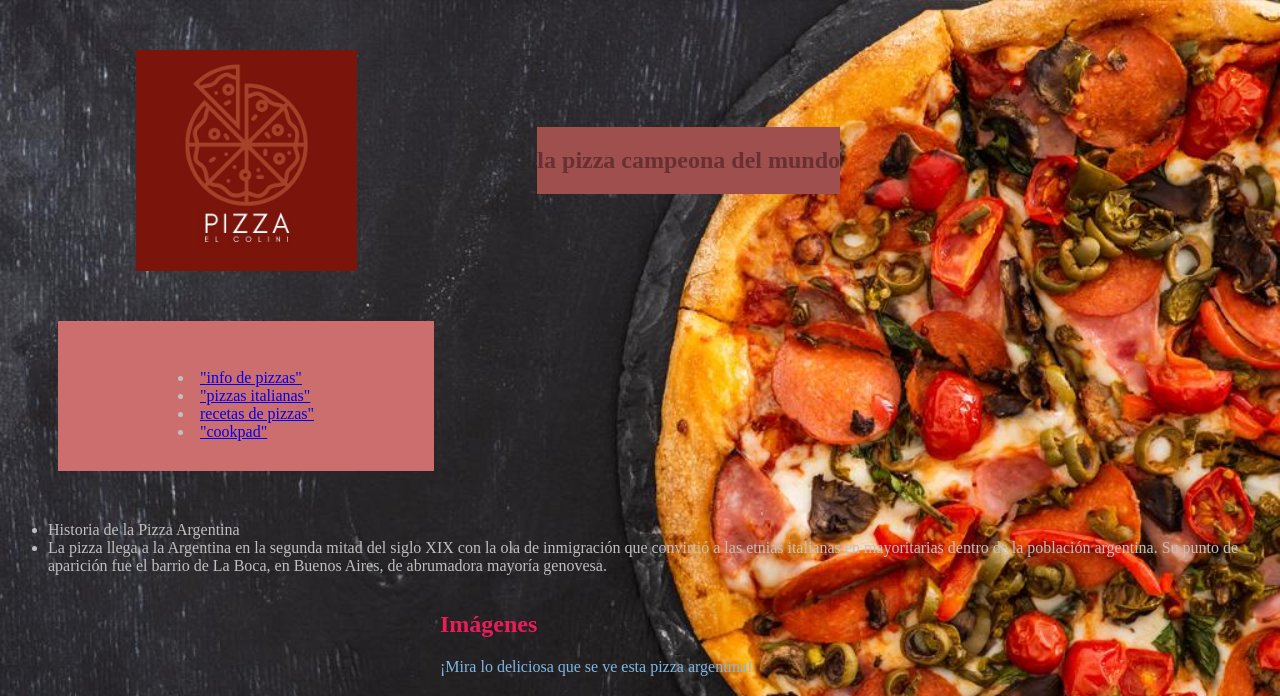
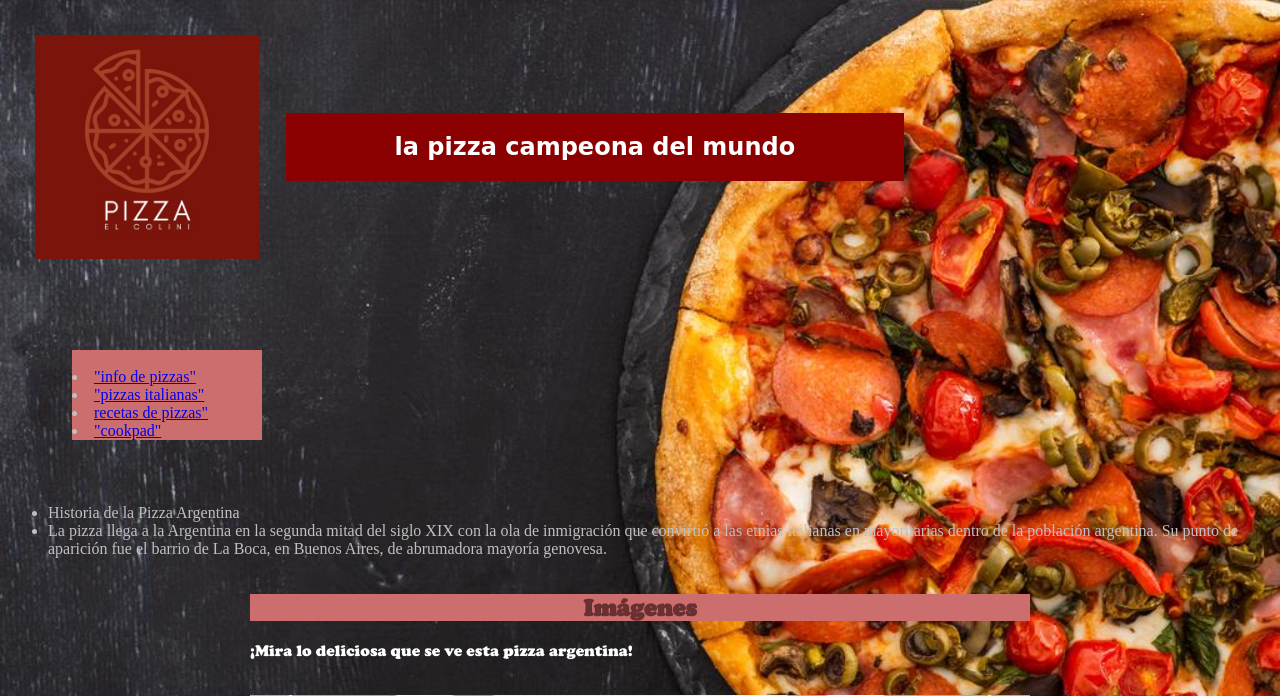
Before and after one commit to ashel028/frondend.pz, a PHP site: page / in a window 1280 px wide. Shown: the top 696 px of the page. Run offline with PHP 8.4, Linux system fonts and the light colour scheme.

Commit message:
Add files via upload

```diff
--- a/css/estilo.css
+++ b/css/estilo.css
@@ -1,6 +1,7 @@
-body {
-  background-color: ;}
-li{color:silver;}
+
+li{color:silver;
+font-family: "apple";
+}
 .colors {color:silver;}
 p {color: #81B7E2;}
 
@@ -16,13 +17,12 @@ body {
   }
 
   body {
-    background: white url(log.gif) no.repeat fixed 50% 50%;
+    background: white url(log.gif)
+    no.repeat fixed 50% 50%;
   }
 
- header {background-color: #78281F
-   padding: 30px;
-     margin: 50px;
-       width: 70%;
+ header {
+       width: 70vw;
        display: flex;
        flex-direction: row;
        align-items: center;
@@ -30,79 +30,122 @@ body {
 
       }
 
-      .encabezadologo{
-        background-color: #78281F
-        display: flex;
-        width: 25%;
-        height: 95%;
+      @import url('https://fonts.googleapis.com/css2?family=Bagel+Fat+One&display=swap');
+
+      @font-face {
+        font-family: "apple";
+        src: url("../fuentes/ARLRDBD.ttf")
+        format("truetype");
+
+        font-family: "tit";
+        src: url("../fuentes/COOPBL.ttf")
+        format("truetype");
       }
 
-      .encabezadotitulo{ display: flex;
+
+      a:active{color: yellow;}
+      a:hover{color: green;}
+
+
+      .encabezadologo{
+        font-family: "tit";
+        background-color: #8b0000;
+        display: flex;
+        justify-content: center;
+        width: 25%;
+        height: 75%;
+        margin: 3%;
+      }
+
+      .encabezadotitulo{
+        font-family: 'Bagel Fat One', cursive;
+         display: flex;
         flex-direction: row;
         align-items: center;
         justify-content: space-around;
-        background-color:#a04f4f;
-        margin: 25px;
+        background-color:#8b0000;
+
+        width: 60vw;
+        height: 95%;
       }
 
 
 
-footer {background-color: #a04f4f;
-    padding: 30px;
-      margin: 50px;
-        width: 70%;
-        display: flex;
-        flex-direction: row;
-        align-items: center;
-        justify-content: space-around;
-      }
+
 
  .encabezadoimg{
+   font-family: "tit";
    display: flex;
      flex-direction: row;
      align-items: center;
      justify-content: space-around;
 }
 
+.image{
+  font-family: "tit";
+  background-color: #cd6e6e;
+  display: flex; justify-content:center;
+  margin:
+}
+.imgpiza{
+width: 35%;
+}
+
+
+
   .encabezadoingredientes{
+    font-family: "tit";
     display: flex; justify-content:center;
     background-color: #cd6e6e;
-  padding: 30px;
-    margin: 50px;
+
       width: 25%;
+        font-size: 95%;
       }
 
-    .encabezadopreparacion{display:flex;
+    .encabezadopreparacion{
+      font-family: "tit";
+      display:flex;
+      justify-content: center;
       background-color: #cd6e6e;
-       padding: 30px;
-        margin: 50px;
+
           width: 25%;
-
+  font-size: 95%;
           }
 
-      .encabezadovideos{display: flex;
+      .encabezadovideos{
+        font-family: "tit";
+        display: flex;
         flex-direction:center;
 justify-content: center;
         background-color: #cd6e6e;
-          padding: 30px;
-            margin: 5px;
               width: 35%;
+              font-size: 95%;
               }
 
         .encabezadomaps{
           display: flex;
           justify-content: center;
+          font-family: "tit";
+          margin: 3%;
+          width: 60%;
               }
+              footer {
+                      margin: 3%;
+                      width: 45%;
+                      display: flex;
+                      flex-direction: row;
+                      align-items: center;
+                      justify-content: space-around;
+                      font-size: 90%;
+                      }
 
 
 
                 .encabezadodirecciones{
                   display: flex;
-                    flex-direction: row;
-                    align-items: center;
-                    justify-content: space-around;
+                  flex-direction: column;
+                  justify-content: center;
                   background-color: #cd6e6e;
-                     padding: 30px;
-                      margin: 50px;
-                        width: 25%;
+                  margin: 5vw;
+                  width: 15%;
                 }
--- a/index.html
+++ b/index.html
@@ -5,7 +5,7 @@
   <meta name="keywords" content="">
   <meta name="author" content=" axel goñi">
   <meta name="viewport" content="width=device-width, initial-scale=1.0">
-  <title>pizza santopietro</title>
+  <title>colini</title>
   <link rel="stylesheet" href="./css/estilo.css">
 
 </head>
@@ -19,7 +19,7 @@
 
     <section class="encabezadotitulo">
 
-      <h1 style="color:#683030"> la pizza campeona del mundo</h1>
+      <h1 style="color:white"> la pizza campeona del mundo</h1>
 
     </section>
 
@@ -32,10 +32,10 @@
   <section class="encabezadodirecciones">
   <nav>
 <br>
-    <li><a href="https://es.wikipedia.org/wiki/Pizza_en_Argentina">"info de pizzas"</a>
-      <li><a href="https://www.pizzabrossa.com.ar/?gclid=CjwKCAjw4ZWkBhA4EiwAVJXwqQFYcmIkXCt8bz_bA4SAjdwZispacFa0Dgj3WFB0BuC3ioF2R8dDGhoCAp0QAvD_BwE">"pizzas italianas"</a>
-        <li><a href="https://www.recetasgratis.net/receta-de-pizza-casera-31391.html">recetas de pizzas"</a>
-          <li><a href="https://cookpad.com/ar/buscar/pizzas">"cookpad"</a>
+    <li><a href="https://es.wikipedia.org/wiki/Pizza_en_Argentina"target="_blank">"info de pizzas"</a>
+      <li><a href="https://www.pizzabrossa.com.ar/?gclid=CjwKCAjw4ZWkBhA4EiwAVJXwqQFYcmIkXCt8bz_bA4SAjdwZispacFa0Dgj3WFB0BuC3ioF2R8dDGhoCAp0QAvD_BwE"target="_blank">"pizzas italianas"</a>
+        <li><a href="https://www.recetasgratis.net/receta-de-pizza-casera-31391.html"target="_blank">recetas de pizzas"</a>
+          <li><a href="https://cookpad.com/ar/buscar/pizzas"target="_blank">"cookpad"</a>
           </br>
             </nav>
           </section>
@@ -55,16 +55,20 @@
 
 <aside class="encabezadoimg">
 <section>
-            <h2 style="color:#EA1D59">Imágenes</h2>
-                <p>¡Mira lo deliciosa que se ve esta pizza argentina!</p>
+            <h2 class="image"style="color:#683030">Imágenes</h2>
+                <p style="color:white">¡Mira lo deliciosa que se ve esta pizza argentina!</p>
 
+                <div class="imgpiza">
+
+                </div>
                 <br>
-                  <img src="https://cdn.cnn.com/cnnnext/dam/assets/180418161616-pizza-argentina-mundial-italia-large-169.jpg"  alt="pagina html">
+                  <img src="./imagenes/pizza1.jpg"  alt="pagina html">
                 </br>
                 <br>
-                  <img src="./imagenes/artepizza2.jpg" alt="arte">
+                  <img src="./imagenes/mozzarella.jpg"  alt="pagina html">
                 </br>
 
+                </div>
 </section>
 </aside>
 
@@ -77,7 +81,7 @@
 </div>
 
   <ul>
-    <li class="colors">500 gramos de harina de trigo</li>
+    <li>500 gramos de harina de trigo</li>
         <li>250 ml de agua tibia</li>
           <li>25 gramos de levadura</li>
             <li>1 cucharada de sal</li>
@@ -115,9 +119,8 @@
     <div class="encabezadovideos">
         <h2 style="color:#683030">Videos</h2>
         </div>
-        <div class="encabezadovideos">
-            <p>Aquí te dejamos algunos videos que pueden ayudarte a preparar la pizza argentina:</p>
-                </div>
+            <p style="color:white">Aquí te dejamos algunos videos que pueden ayudarte a preparar la pizza argentina:</p>
+
 
                   <iframe width="560" height="315" src="https://www.youtube.com/embed/xDgz9uATlaU" title="YouTube video player" frameborder="0" allow="accelerometer; autoplay; clipboard-write; encrypted-media; gyroscope; picture-in-picture; web-share" allowfullscreen></iframe>
                     <iframe width="560" height="315" src="https://www.youtube.com/embed/HmbtszpTT90" title="YouTube video player" frameborder="0" allow="accelerometer; autoplay; clipboard-write; encrypted-media; gyroscope; picture-in-picture; web-share" allowfullscreen></iframe>
@@ -133,7 +136,7 @@
   <section>
     <div class="encabezadomaps">
       <br>
-        "<iframe src="https://www.google.com/maps/embed?pb=!1m18!1m12!1m3!1d26261.431998867385!2d-58.382295025149226!3d-34.637551358612974!2m3!1f0!2f0!3f0!3m2!1i1024!2i768!4f13.1!3m3!1m2!1s0x95a334b0bf5ff0a5%3A0x3858a68c0d7599a0!2sLa%20Boca%2C%20CABA!5e0!3m2!1ses!2sar!4v1682880831756!5m2!1ses!2sar" width="600" height="450" style="border:0;" allowfullscreen="" loading="lazy" referrerpolicy="no-referrer-when-downgrade"></iframe>
+        "<iframe src="https://www.google.com/maps/embed?pb=!1m18!1m12!1m3!1d26261.431998867385!2d-58.382295025149226!3d-34.637551358612974!2m3!1f0!2f0!3f0!3m2!1i1024!2i768!4f13.1!3m3!1m2!1s0x95a334b0bf5ff0a5%3A0x3858a68c0d7599a0!2sLa%20Boca%2C%20CABA!5e0!3m2!1ses!2sar!4v1682880831756!5m2!1ses!2sar" width="600" height="450" style="border:0;" allowfullscreen="" loading="lazy" referrerpolicy="no-referrer-when-downgrade" target="_blank"></iframe>
       </br>
     </div>
   </section>
```
Also changed, not shown: fuentes/ARLRDBD.TTF (added), fuentes/COOPBL.TTF (added), imagenes/artepizza.webp (added), imagenes/mozzarella.jpg (added), imagenes/pizza1.jpg (added).
